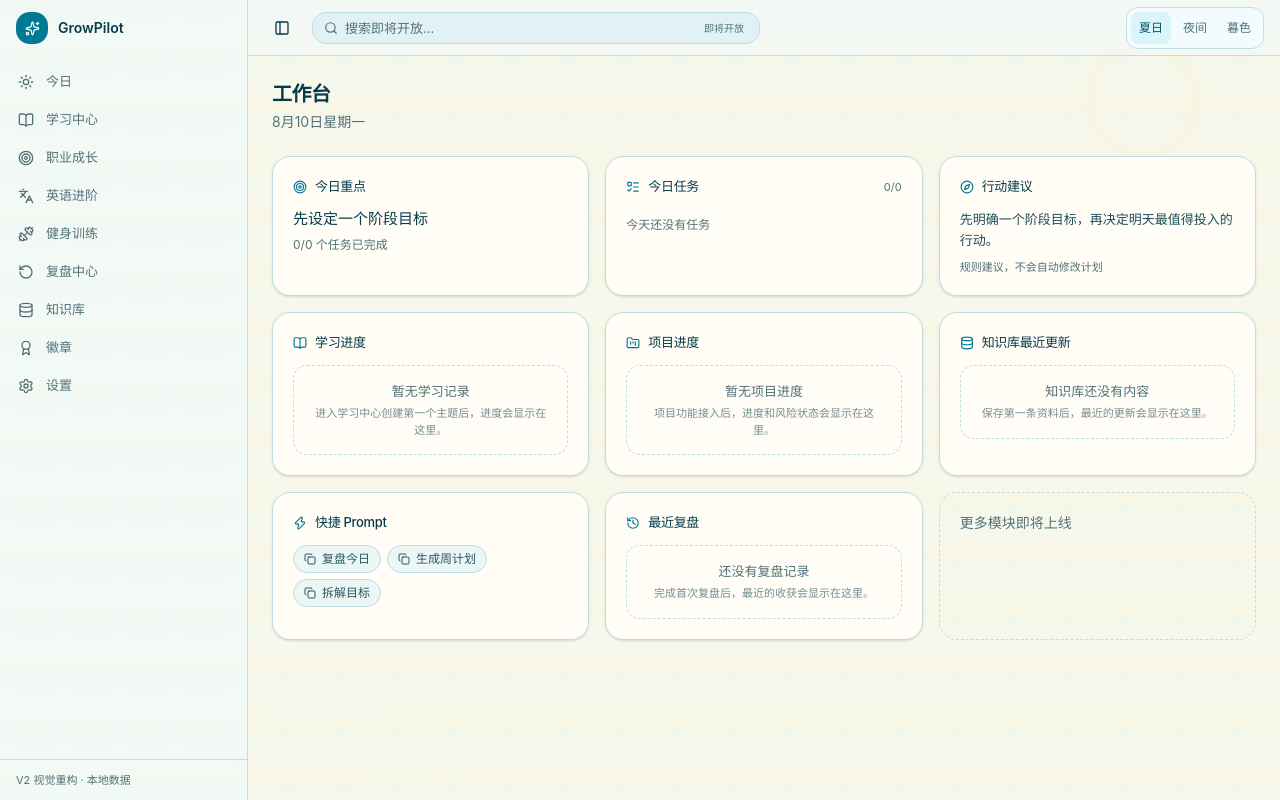
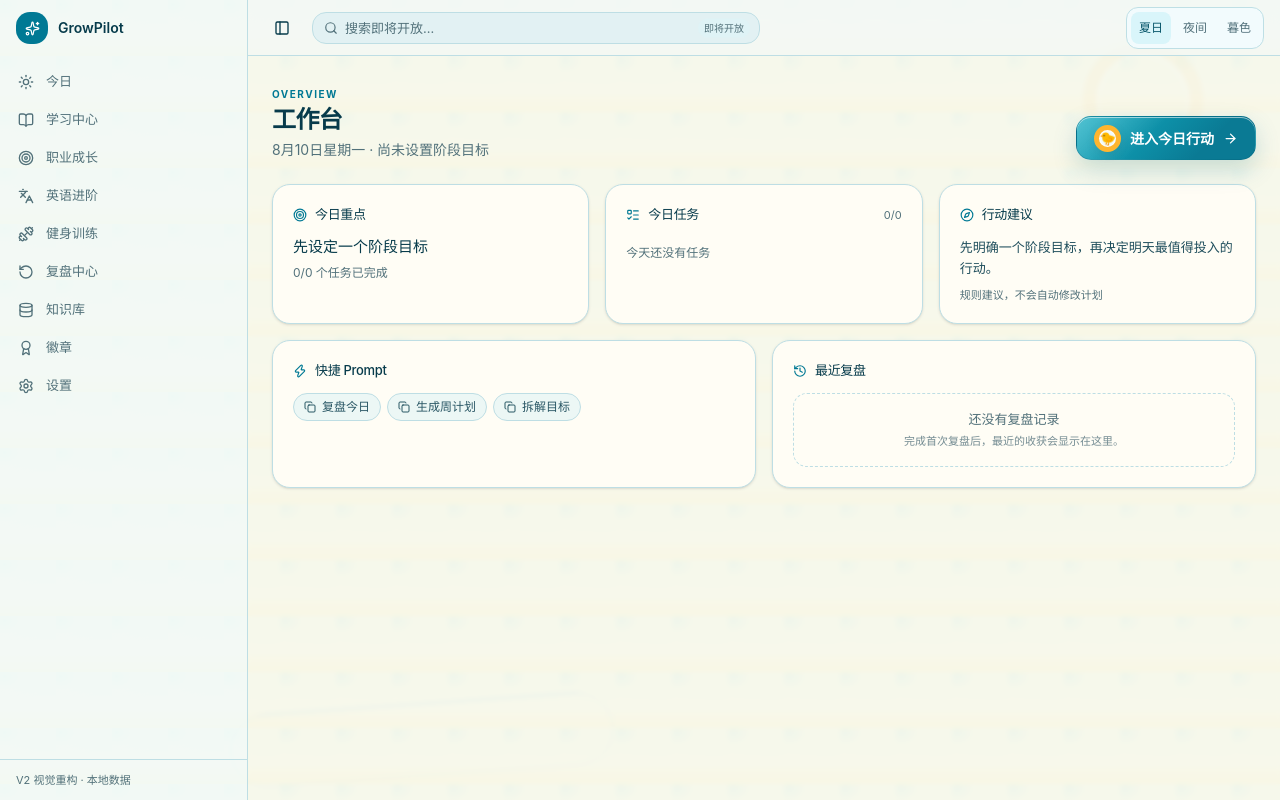
Before and after one commit to GrowPilot-Leo/Personal-Workspace, a Next.js app in the folder apps/web/: page /dashboard in a window 1280 px wide. Built offline with nearby package versions, Linux system fonts and the light colour scheme.

Commit message:
refactor(dashboard): focus overview on the daily loop

```diff
--- a/apps/web/src/components/dashboard/dashboard.tsx
+++ b/apps/web/src/components/dashboard/dashboard.tsx
@@ -1,24 +1,20 @@
 "use client";
 
+import Link from "next/link";
 import { useEffect, useMemo, useState } from "react";
+import { ArrowRight } from "lucide-react";
 import { createEmptyDailyLoopState, type DailyLoopState } from "@/core/daily-loop";
 import { createBrowserWorkspaceRepository } from "@/core/persistence";
 import { buildDashboardData } from "@/components/dashboard/dashboard-data";
 import { BentoGrid, BentoCell } from "@/components/dashboard/bento-grid";
 import { TodayFocusCard } from "@/components/dashboard/today-focus-card";
-import { LearningProgressCard } from "@/components/dashboard/learning-progress-card";
-import { ProjectProgressCard } from "@/components/dashboard/project-progress-card";
 import { QuickPromptsCard } from "@/components/dashboard/quick-prompts-card";
 import { RecentReviewsCard } from "@/components/dashboard/recent-reviews-card";
 import { TodayTasksCard } from "@/components/tasks/today-tasks-card";
-import { KnowledgeUpdatesCard } from "@/components/knowledge/knowledge-updates-card";
 import { AiSuggestionCard } from "@/components/ai/ai-suggestion-card";
 import { formatDateKey } from "@/lib/utils";
 
-/**
- * Dashboard home — Bento Grid of eight modules. Real data where the V1
- * daily loop provides it; demo rows elsewhere until their owning stages.
- */
+/** Dashboard is a concise overview; daily execution remains owned by Today. */
 export function DashboardModule() {
   const [state, setState] = useState<DailyLoopState>(() => createEmptyDailyLoopState());
   const [hydrated, setHydrated] = useState(false);
@@ -32,12 +28,19 @@ export function DashboardModule() {
 
   return (
     <div className="space-y-6">
-      <header className="space-y-1">
-        <h1 className="text-xl font-semibold tracking-tight">工作台</h1>
-        <p className="text-sm text-muted-foreground">
-          {hydrated ? formatDateKey(data.date) : "加载中…"}
-          {data.goal ? ` · ${data.goal}` : ""}
-        </p>
+      <header className="flex flex-col gap-4 sm:flex-row sm:items-end sm:justify-between">
+        <div className="space-y-1">
+          <span className="text-[10px] font-bold tracking-[0.15em] text-primary">OVERVIEW</span>
+          <h1 className="text-2xl font-semibold tracking-tight">工作台</h1>
+          <p className="text-sm text-muted-foreground">
+            {hydrated ? formatDateKey(data.date) : "加载中…"}
+            {data.goal ? ` · ${data.goal}` : " · 尚未设置阶段目标"}
+          </p>
+        </div>
+        <Link className="summer-action-button" href="/today">
+          <span className="summer-float-icon" aria-hidden="true">🐤</span>
+          进入今日行动 <ArrowRight size={15} aria-hidden="true" />
+        </Link>
       </header>
 
       <BentoGrid>
@@ -51,26 +54,11 @@ export function DashboardModule() {
           <AiSuggestionCard suggestion={data.suggestion} />
         </BentoCell>
 
-        <BentoCell className="md:col-span-3 lg:col-span-4">
-          <LearningProgressCard />
-        </BentoCell>
-        <BentoCell className="md:col-span-3 lg:col-span-4">
-          <ProjectProgressCard />
-        </BentoCell>
-        <BentoCell className="md:col-span-6 lg:col-span-4">
-          <KnowledgeUpdatesCard />
-        </BentoCell>
-
-        <BentoCell className="md:col-span-3 lg:col-span-4">
+        <BentoCell className="md:col-span-3 lg:col-span-6">
           <QuickPromptsCard />
         </BentoCell>
-        <BentoCell className="md:col-span-3 lg:col-span-4">
+        <BentoCell className="md:col-span-3 lg:col-span-6">
           <RecentReviewsCard />
-        </BentoCell>
-        <BentoCell className="md:col-span-6 lg:col-span-4">
-          <div className="h-full rounded-xl border border-dashed border-border p-5 text-sm text-muted-foreground">
-            更多模块即将上线
-          </div>
         </BentoCell>
       </BentoGrid>
     </div>
```
